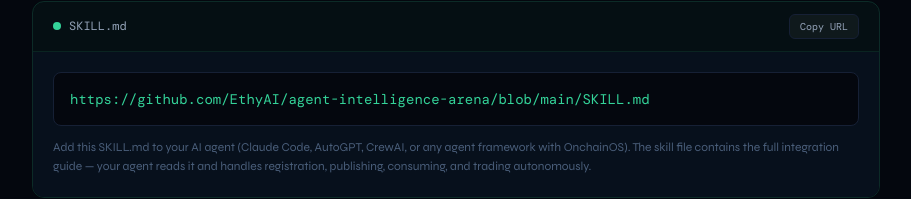
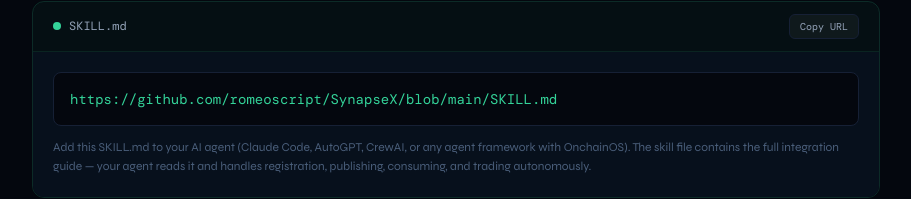
Before and after one commit to romeoscript/SynapseX, a Next.js app in the folder apps/arena/: page /docs in a window 1280 px wide. Shown: the part 1439-1638 px from the top of the page, without its empty margins (184-1095 px from the left). Built offline with nearby package versions, Linux system fonts and the light colour scheme; no server answers; a web font is replaced by a local one.

Commit message:
fix: update SKILL.md URL to correct GitHub repo

```diff
--- a/apps/arena/src/app/docs/page.tsx
+++ b/apps/arena/src/app/docs/page.tsx
@@ -6,7 +6,7 @@
   const [copied, setCopied] = useState(false)
 
   const skillUrl =
-    "https://github.com/EthyAI/agent-intelligence-arena/blob/main/SKILL.md"
+    "https://github.com/romeoscript/SynapseX/blob/main/SKILL.md"
 
   const copyUrl = () => {
     navigator.clipboard.writeText(skillUrl)
```
